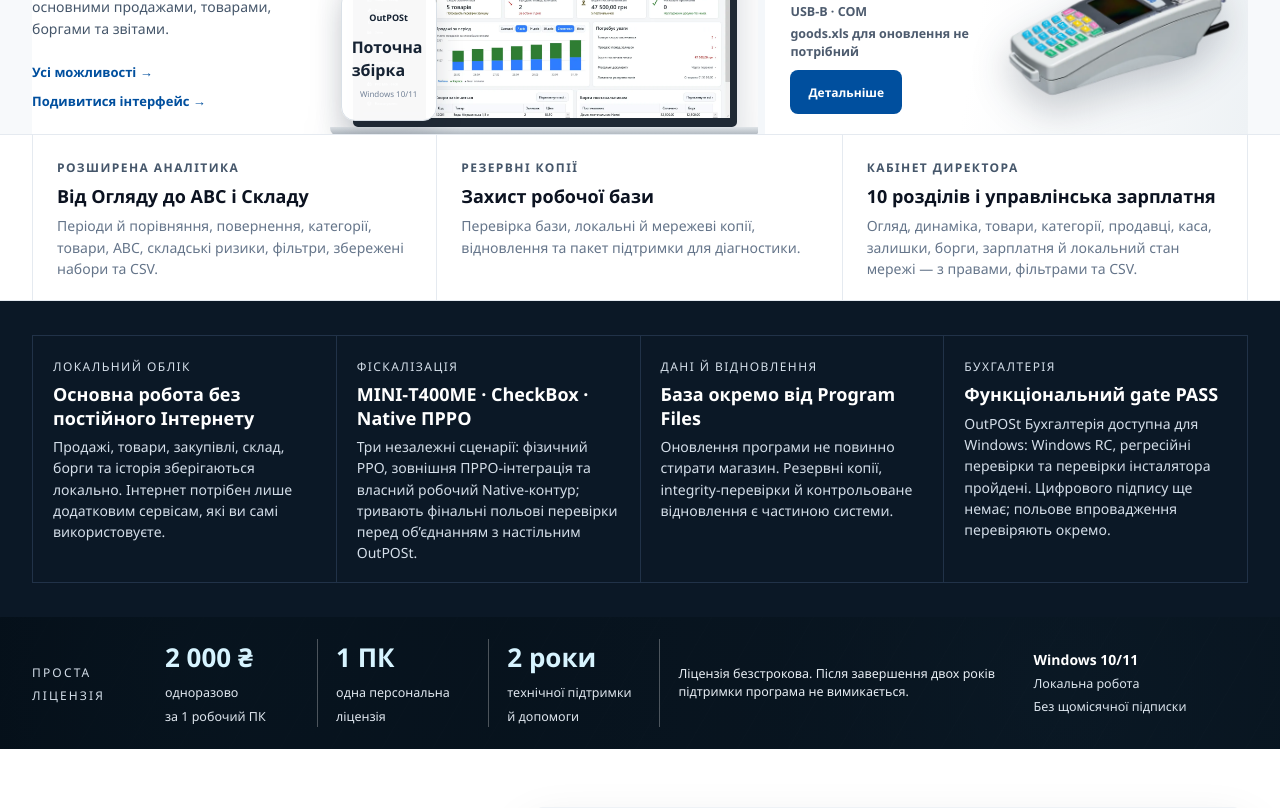
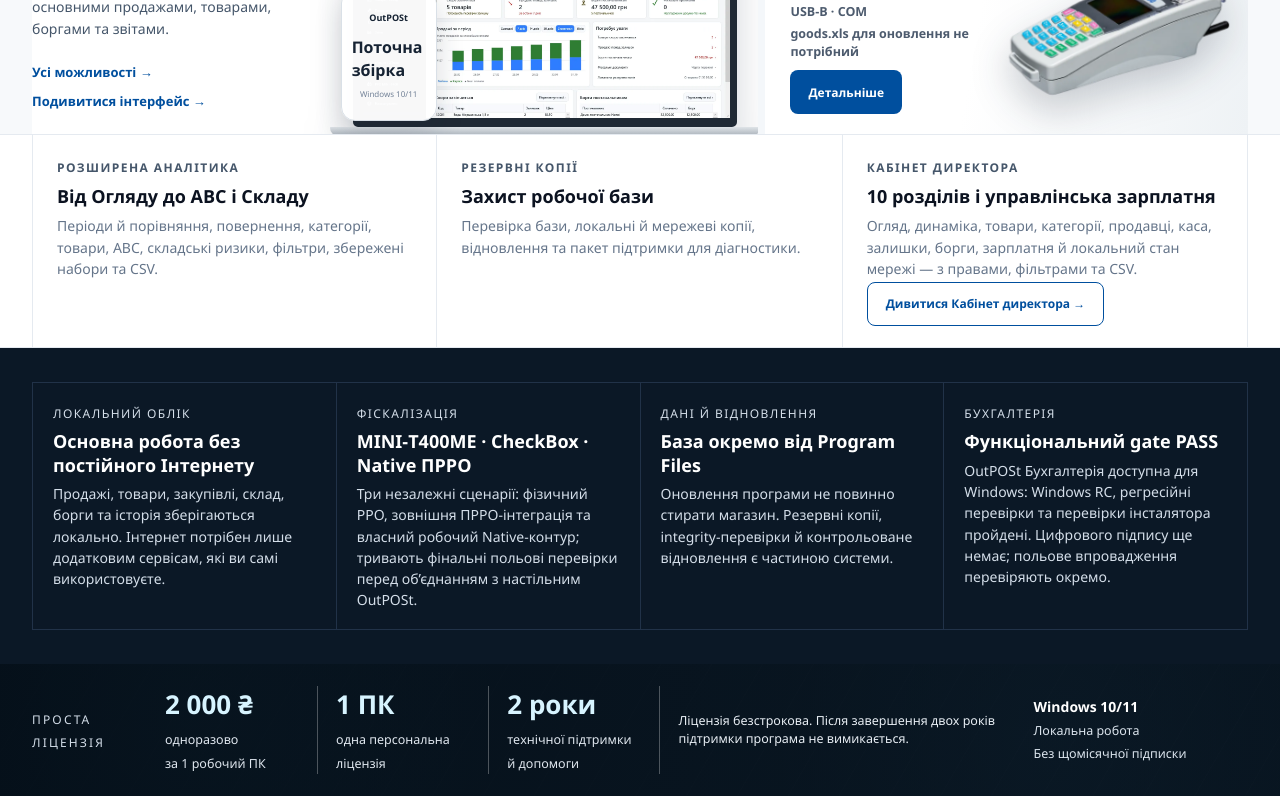
Before and after one commit to MorvuddEzkaton/outpost-public-site, a plain HTML site: page site/index.html in a window 1280 px wide. Shown: the part 1012-1820 px from the top of the page. Drawn offline with Linux system fonts and the light colour scheme; no server answers.

Commit message:
Link homepage director card to dedicated overview

```diff
--- a/site/index.html
+++ b/site/index.html
@@ -125,7 +125,7 @@
 <div class="shell operations-grid">
 <article><span>РОЗШИРЕНА АНАЛІТИКА</span><strong>Від Огляду до ABC і Складу</strong><p>Періоди й порівняння, повернення, категорії, товари, ABC, складські ризики, фільтри, збережені набори та CSV.</p></article>
 <article><span>РЕЗЕРВНІ КОПІЇ</span><strong>Захист робочої бази</strong><p>Перевірка бази, локальні й мережеві копії, відновлення та пакет підтримки для діагностики.</p></article>
-<article><span>КАБІНЕТ ДИРЕКТОРА</span><strong>10 розділів і управлінська зарплатня</strong><p>Огляд, динаміка, товари, категорії, продавці, каса, залишки, борги, зарплатня й локальний стан мережі — з правами, фільтрами та CSV.</p></article>
+<article><span>КАБІНЕТ ДИРЕКТОРА</span><strong>10 розділів і управлінська зарплатня</strong><p>Огляд, динаміка, товари, категорії, продавці, каса, залишки, борги, зарплатня й локальний стан мережі — з правами, фільтрами та CSV.</p><a class="btn btn-outline btn-compact" href="/kabinet-dyrektora">Дивитися Кабінет директора →</a></article>
 </div>
 </section>
 <section aria-label="Як влаштований OutPOSt" class="home-depth">
```
